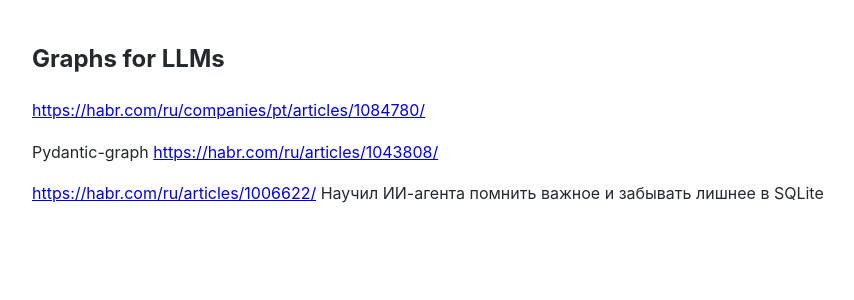
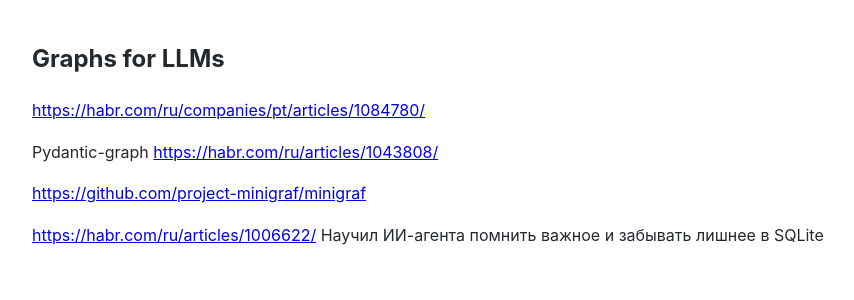
Before and after one commit to Michael-Lubinsky/michael-lubinsky.github.com, a Jekyll site: the page built from ml/graph_llm.md, in a window 1280 px wide. Shown: the top 300 px of the page, without its empty margins (158-1012 px from the left). Built offline with Jekyll 4.4.1, drawn with Linux system fonts in a browser that asks for light colours; our own code applies the rules of GitHub Pages for plain Markdown files.

Commit message:
Update graph_llm.md

```diff
--- a/ml/graph_llm.md
+++ b/ml/graph_llm.md
@@ -4,5 +4,6 @@
 Pydantic-graph
 <https://habr.com/ru/articles/1043808/>
 
+<https://github.com/project-minigraf/minigraf>
 
 <https://habr.com/ru/articles/1006622/>  Научил ИИ-агента помнить важное и забывать лишнее в SQLite
```
